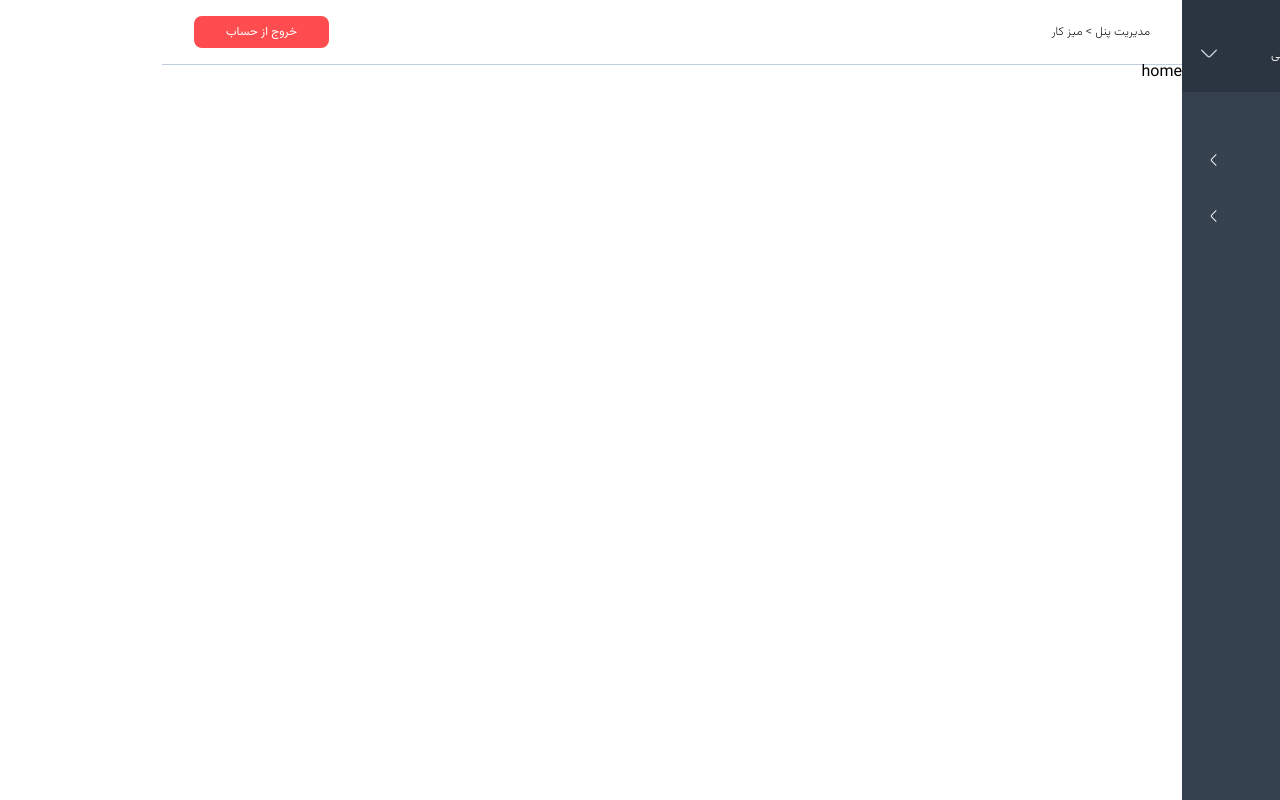
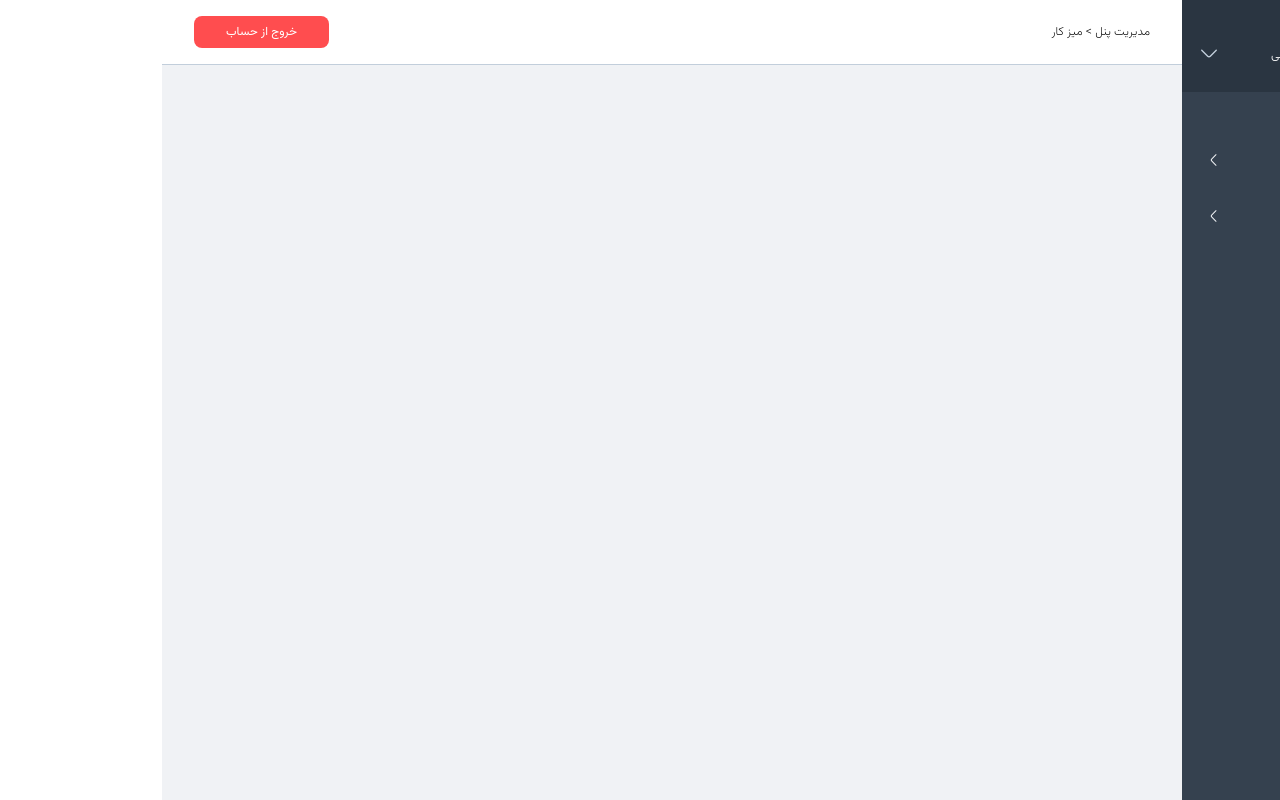
Before and after one commit to maedehmr/dashboard, a Next.js app: page / in a window 1280 px wide. Built offline with nearby package versions, Linux system fonts and the light colour scheme.

Commit message:
create components

```diff
--- a/src/assets/css/dashboard.tsx
+++ b/src/assets/css/dashboard.tsx
@@ -5,5 +5,7 @@ export const DashboardContainer = styled.div((props) => ({
 
   "& .content": {
     width: "100%",
+    height:'100vh',
+    backgroundColor: "#F0F2F5",
   },
 }));
--- a/src/assets/css/header.tsx
+++ b/src/assets/css/header.tsx
@@ -6,6 +6,7 @@ justifyContent:'space-between',
 alignItems:'center',
 padding:'16px 32px',
 borderBottom: '0.5px solid #C2CEDB',
+backgroundColor:'#fff',
 
 '& .breadcrumb':{
 fontSize:'.75rem',
--- a/src/assets/css/home.tsx
+++ b/src/assets/css/home.tsx
@@ -1,5 +1,14 @@
-import styled from '@emotion/styled';
+import styled from "@emotion/styled";
 
-export const HomeContainer = styled.div(props => ({
+export const HomeContainer = styled.div((props) => ({
+  padding: "32px",
+}));
 
-}));
+export const ChartCardContainer = styled.div((props) => ({
+  backgroundColor:'#fff',
+  borderRadius:'8px',
+  }));
+
+  export const SaleTabContainer = styled.div((props) => ({
+
+  }));
--- a/src/assets/css/orders.tsx
+++ b/src/assets/css/orders.tsx
@@ -1,5 +1,9 @@
 import styled from '@emotion/styled';
 
 export const OrdersContainer = styled.div(props => ({
+    padding: "32px",
+}));
 
+export const TableContainer = styled.div(props => ({
+    padding: "32px",
 }));
--- /dev/null
+++ b/src/components/home/chart-card.tsx
@@ -0,0 +1,11 @@
+//assets
+import { ChartCardContainer } from "@/assets/css/home";
+
+const ChartCard = () => {
+    return (
+<ChartCardContainer>
+
+</ChartCardContainer>
+    );
+  };
+  export default ChartCard;
--- a/src/components/home/home.tsx
+++ b/src/components/home/home.tsx
@@ -1,16 +1,33 @@
+import Grid from "@mui/material/Grid";
+
 //assets
 import { HomeContainer } from "@/assets/css/home";
 
 //components
 import Dashboard from "../dashboard";
 import Header from "../header/header";
+import ChartCard from "./chart-card";
+import SaleTab from "./sale-tab";
 
 const Home = () => {
   return (
     <Dashboard>
       <Header />
       <HomeContainer>
-        <div className="">home</div>
+        <Grid container spacing={2}>
+          <Grid item xs={12} sm={6} md={3}>
+            <ChartCard />
+          </Grid>
+          <Grid item xs={12} sm={6} md={3}>
+            <ChartCard />
+          </Grid>
+          <Grid item xs={12} sm={6} md={3}>
+            <ChartCard />
+          </Grid>
+          <Grid item xs={12} sm={6} md={3}>
+            <ChartCard />
+          </Grid>
+        </Grid>
       </HomeContainer>
     </Dashboard>
   );
--- /dev/null
+++ b/src/components/home/sale-tab.tsx
@@ -0,0 +1,11 @@
+//assets
+import { SaleTabContainer } from "@/assets/css/home";
+
+const SaleTab = () => {
+    return (
+<SaleTabContainer>
+
+</SaleTabContainer>
+    );
+  };
+  export default SaleTab;
--- a/src/components/orders/orders.tsx
+++ b/src/components/orders/orders.tsx
@@ -4,13 +4,14 @@ import { OrdersContainer } from "@/assets/css/orders";
 //components
 import Dashboard from "../dashboard";
 import Header from "../header/header";
+import Table from "./table";
 
 const Orders = () => {
   return (
     <Dashboard>
       <Header />
       <OrdersContainer>
-        <div className="">orders</div>
+       <Table/>
       </OrdersContainer>
     </Dashboard>
   );
```
Also changed, not shown: src/components/orders/table.tsx (added, +11 -0 lines).
